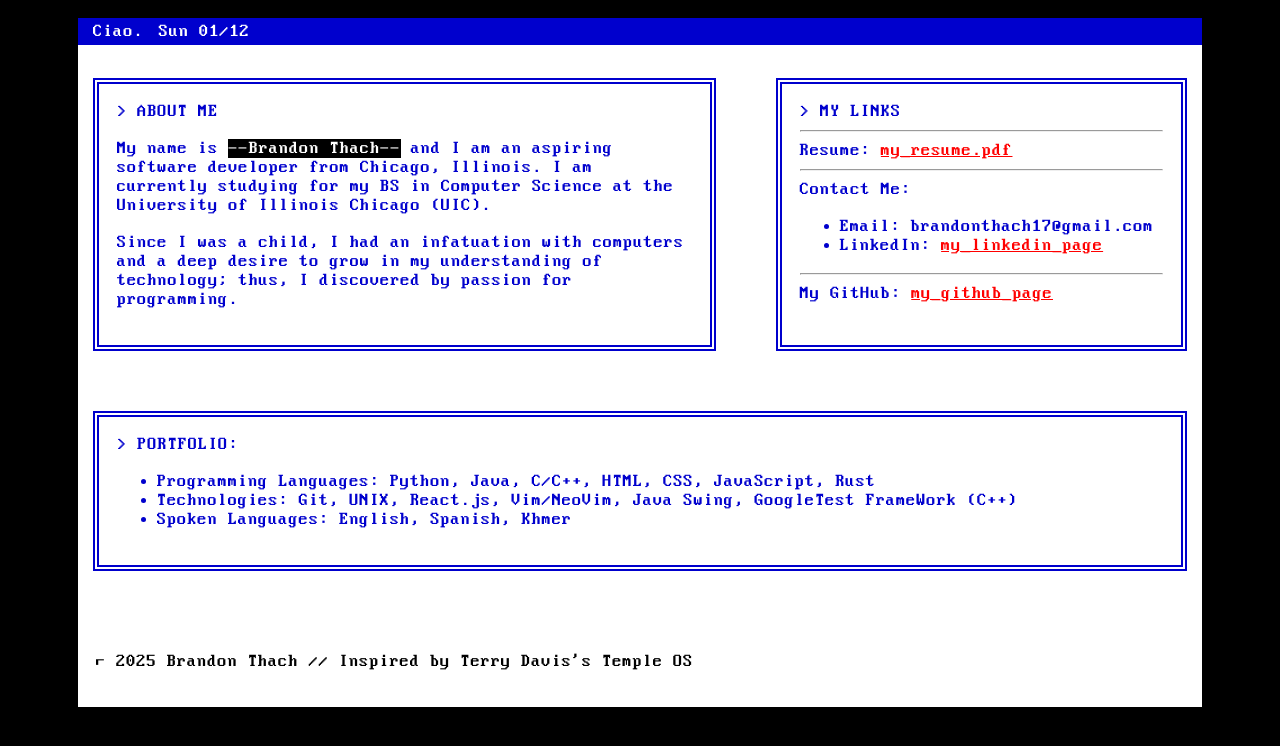
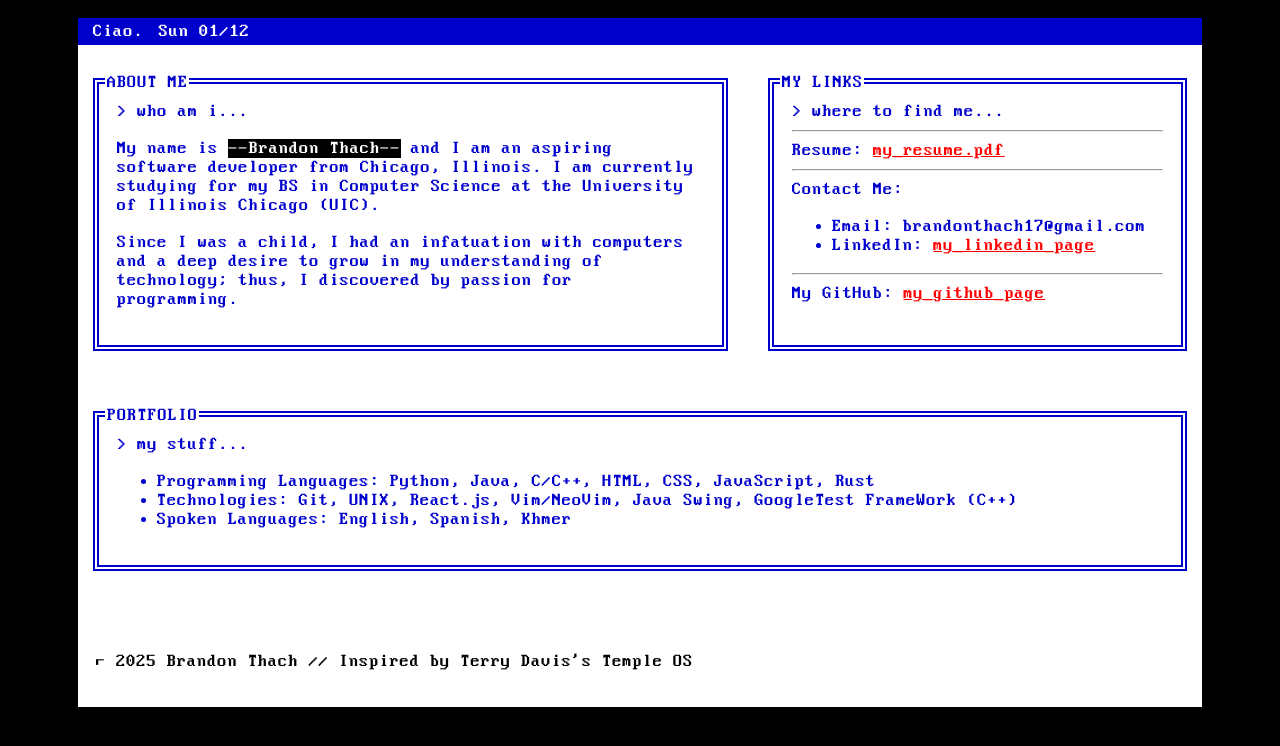
Before and after one commit to BrandonT17/portfolio-website, a React (Vite) app: page / in a window 1280 px wide. Shown: the top 746 px of the page. Built offline with nearby package versions, Linux system fonts and the light colour scheme.

Commit message:
significant progress

```diff
--- a/src/Body.jsx
+++ b/src/Body.jsx
@@ -5,8 +5,8 @@ function Body() {
   return (
     <main>
       <div className="container">
-        <div className="t-menu three_fifth">
-          {">"} ABOUT ME
+        <div className="t-menu three_fifth" aria-label="About me">
+          {">"} who am i...
           <p>
             My name is <a className="highlight">Brandon Thach</a> and I am an
             aspiring software developer from Chicago, Illinois. I am currently
@@ -19,8 +19,8 @@ function Body() {
             by passion for programming.{" "}
           </p>
         </div>
-        <div className="t-menu two_fifth">
-          {">"} MY LINKS
+        <div className="t-menu two_fifth" aria-label="My links">
+          {">"} where to find me...
           <hr></hr>
           Resume:{" "}
           <a href={resume} target="_blank">
@@ -48,8 +48,8 @@ function Body() {
         </div>
       </div>
       <div className="container">
-      <div className="t-menu">
-        {">"} PORTFOLIO:
+        <div className="t-menu" aria-label="portfolio">
+          {">"} my stuff...
           <ul>
             <li>
               Programming Languages: Python, Java, C/C++, HTML, CSS, JavaScript,
--- a/src/index.css
+++ b/src/index.css
@@ -17,6 +17,7 @@
   font-family: "dos_vga", monospace;
   --primary-color: rgb(0, 0, 205);
   background-color: black;
+  color: var(--primary-color);
 }
 
 * {
@@ -51,6 +52,10 @@
   content: "--";
 }
 
+.highlight:hover {
+  color: yellow;
+}
+
 .page-wrap {
   content: "";
   width: 100%;
@@ -61,7 +66,7 @@
   left: 0;
   bottom: 0;
   pointer-events: none;
-  z-index: 9999;
+  z-index: 9990;
 }
 
 .t-head {
@@ -71,7 +76,7 @@
   width: 100%;
   background-color: var(--primary-color);
   color: white;
-  z-index: 1000;
+  z-index: 9990;
   line-height: 25px;
   padding-left: 10px;
   max-width: calc(100vw);
@@ -84,12 +89,8 @@
   padding-left: 2px;
 }
 
-.body {
+body {
   border: 6px double border var(--primary-color);
-}
-
-body {
-  color: var(--primary-color);
 }
 
 hr {
@@ -116,7 +117,7 @@ a {
 .container {
   margin-top: 1px;
   display: flex;
-  gap: 30px;
+  gap: 10px;
   margin-bottom: 30px;
 }
 
@@ -127,11 +128,31 @@ a {
   padding: 1em;
   outline: 5px solid white;
   margin: 15px;
-  overflow: hidden;
+  overflow: visible;
   width: 100%;
   max-width: calc(100%);
   float: center;
   position: relative;
+  z-index: 1;
+}
+
+.t-menu::before,
+.comment-reply-title {
+	content: attr(aria-label);
+	display: block;
+	overflow: hidden;
+	padding: 2px 1px 0px 2px;
+	line-height: 0.7;
+	position: absolute;
+	opacity: 1;
+	top: -9px;
+	left: 6px;
+	background: mediumblue;
+	background: white;
+	text-transform: uppercase;
+	-webkit-animation: t-flash-blue 0.5s steps(1) infinite;
+	animation: t-flash-blue 0.5s steps(1) infinite;
+  z-index: 10000;
 }
 
 @media only screen and (min-width: 767px) {
@@ -152,6 +173,28 @@ a {
   }
 }
 
+@keyframes t-flash-blue {
+  0% {
+    color: white;
+    background: var(--primary-color);
+  }
+  50% {
+    color: var(--primary-color);
+    background-color: white;
+  }
+  100% {
+    color: white;
+    background: var(--primary-color);
+  }
+}
+
+#t-load {
+  -webkit-animation: t-flash-blue 0.5s steps(1) infinite;
+  animation: t-flash-blue 0.5s steps(1) infinite;
+  text-transform: uppercase;
+  padding-left: 2px;
+}
+
 @font-face {
   font-family: "dos_vga";
   src: url("./assets/Perfect DOS VGA 437.ttf") format("truetype");
```
Lines whose indentation alone changed are shown as unchanged.
